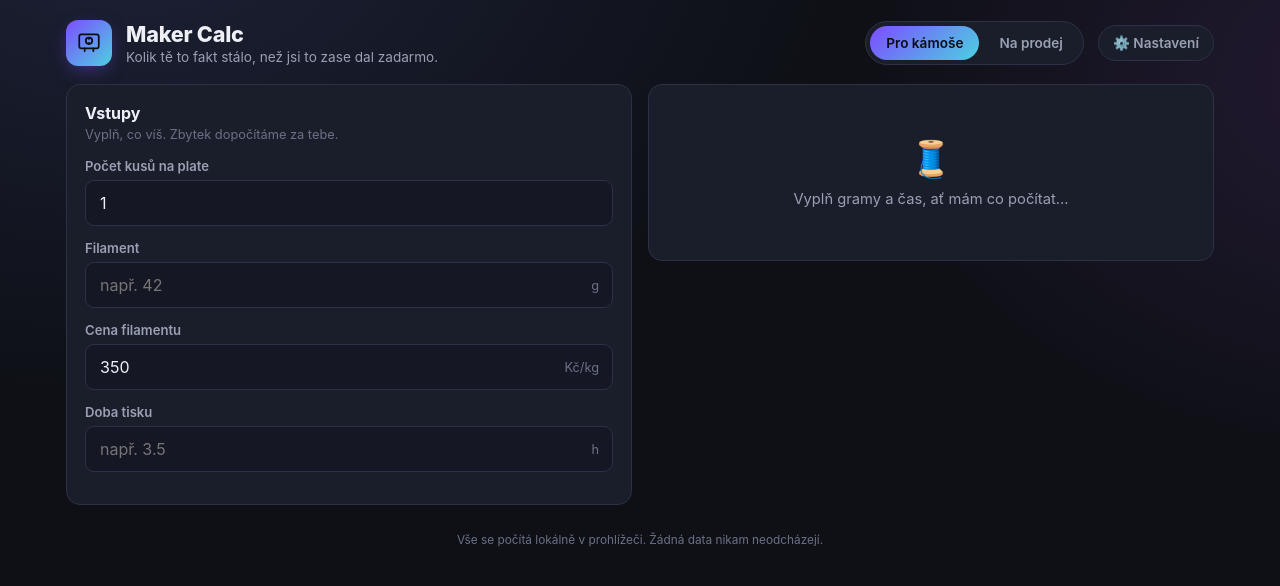
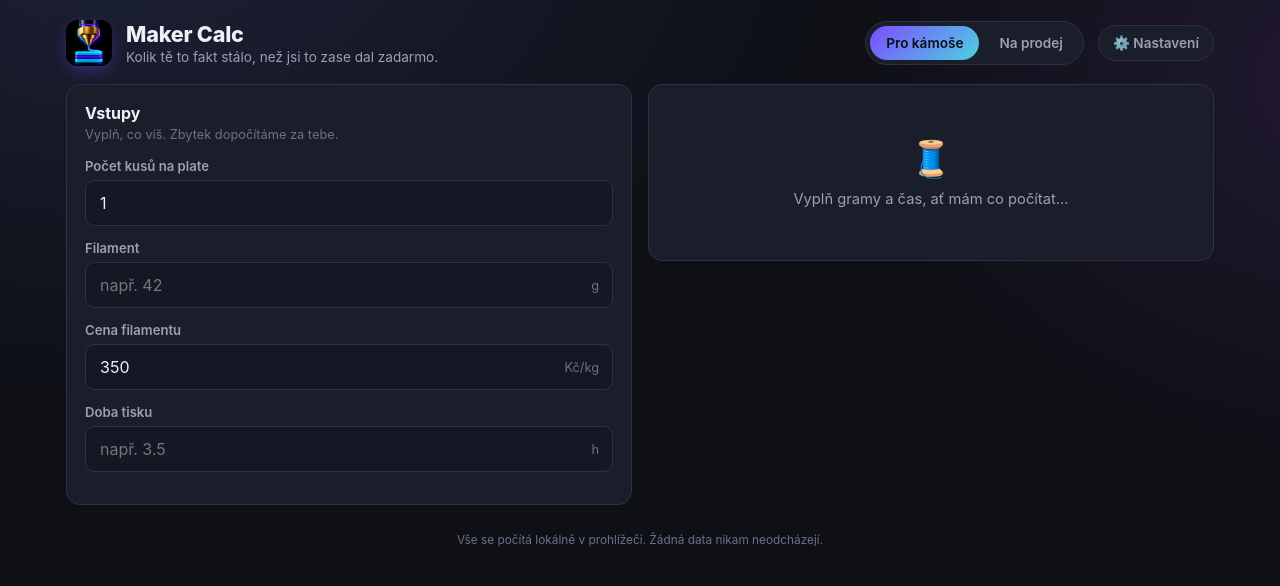
Before and after one commit to wineorvibecoder/maker-calc, a plain HTML site: page index.html in a window 1280 px wide. Drawn offline with Linux system fonts and the light colour scheme.

Commit message:
Neonová tryska i jako logo v hlavičce appky
Vlevo nahoře byl generický SVG piktogram tiskárny, teď je tam stejná
grafika jako na ploše telefonu — appka a ikona sedí k sobě.

Do repa přidán zdroj icon-source.png (1054x1054) a z něj přegenerované
všechny velikosti; icon-512.png byl dosud zvětšený ze 180 px a měkký,
teď je ostrý. Postup přegenerování je popsaný v README.

Co-Authored-By: Claude Opus 5 <noreply@anthropic.com>

```diff
--- a/index.html
+++ b/index.html
@@ -73,9 +73,9 @@
   .logo{
     width: 46px; height:46px;
     flex: 0 0 auto;
-    display:flex; align-items:center; justify-content:center;
     border-radius: 12px;
-    background: linear-gradient(135deg, var(--accent-4), var(--accent-3));
+    object-fit: cover;
+    background: #000;
     box-shadow: 0 6px 20px -6px rgba(124,77,255,.6);
   }
 
@@ -490,14 +490,7 @@
 <div class="wrap">
 
   <header class="top">
-    <div class="logo" aria-hidden="true">
-      <svg width="26" height="26" viewBox="0 0 24 24" fill="none" xmlns="http://www.w3.org/2000/svg">
-        <rect x="3" y="4" width="18" height="13" rx="2" stroke="#0c0e15" stroke-width="1.6"/>
-        <path d="M8 17v2.5M16 17v2.5" stroke="#0c0e15" stroke-width="1.6" stroke-linecap="round"/>
-        <circle cx="12" cy="10" r="3" stroke="#0c0e15" stroke-width="1.6"/>
-        <path d="M12 7.5v1M12 11.5v1" stroke="#0c0e15" stroke-width="1.4" stroke-linecap="round"/>
-      </svg>
-    </div>
+    <img class="logo" src="logo-144.png" width="46" height="46" alt="" aria-hidden="true">
     <div class="titleblock">
       <h1>Maker Calc</h1>
       <p>Kolik tě to fakt stálo, než jsi to zase dal zadarmo.</p>
```
Also changed, not shown: apple-touch-icon.png, favicon-16.png, favicon-32.png, favicon.ico, icon-192.png, icon-512.png, icon-source.png (added), logo-144.png (added), 1 other file.
